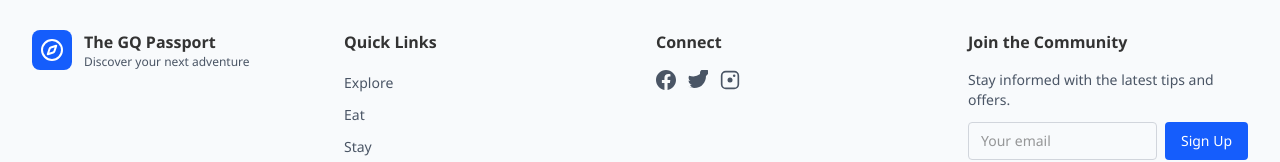
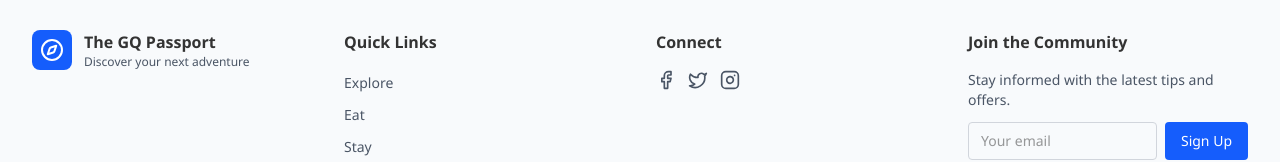
Before and after one commit to BrianStatesThat/thepepassport, a Next.js app in the folder gqeberha-travel-guide/: page / in a window 1280 px wide. Shown: the part 3163-3325 px from the top of the page. Built offline with nearby package versions, Linux system fonts and the light colour scheme; no server answers; the database is empty.

Commit message:
Added lucide icons on footer instead of the svg ones

```diff
--- a/gqeberha-travel-guide/app/components/Footer.tsx
+++ b/gqeberha-travel-guide/app/components/Footer.tsx
@@ -1,7 +1,7 @@
 "use client";
 
 import Link from "next/link";
-import { Compass } from "lucide-react";
+import { Compass, Facebook, Instagram, Twitter } from "lucide-react";
 
 interface FooterLink {
   label: string;
@@ -73,22 +73,13 @@ export function Footer({
             <h4 className="font-bold text-dark-gray dark:text-white mb-4 text-sm md:text-base">Connect</h4>
             <div className="flex gap-3">
               <a href="https://facebook.com" className="text-gray-600 dark:text-slate-400 hover:text-blue-600 transition shrink-0">
-                <svg className="w-5 h-5" fill="currentColor" viewBox="0 0 24 24">
-                  <path d="M24 12.073c0-6.627-5.373-12-12-12s-12 5.373-12 12c0 5.99 4.388 10.954 10.125 11.854v-8.385H7.078v-3.47h3.047V9.43c0-3.007 1.792-4.669 4.533-4.669 1.312 0 2.686.235 2.686.235v2.953H15.83c-1.491 0-1.956.925-1.956 1.874v2.25h3.328l-.532 3.47h-2.796v8.385C19.612 23.027 24 18.062 24 12.073z" />
-                </svg>
+                <Facebook className="w-5 h-5" />
               </a>
               <a href="https://twitter.com" className="text-gray-600 dark:text-slate-400 hover:text-blue-600 transition shrink-0">
-                <svg className="w-5 h-5" fill="currentColor" viewBox="0 0 24 24">
-                  <path d="M23.953 4.57a10 10 0 002.856-3.515 10.009 10.009 0 01-2.8.856 4.995 4.995 0 002.165-2.724c-.951.564-2.005.974-3.127 1.195a4.992 4.992 0 00-8.506 4.547A14.148 14.148 0 011.392 6.859a4.986 4.986 0 001.546 6.35 4.934 4.934 0 01-2.261-.569v.06a4.993 4.993 0 003.995 4.882 4.996 4.996 0 01-2.228.084 4.996 4.996 0 004.662 3.418A10.01 10.01 0 010 19.54a14.11 14.11 0 007.557 2.209c9.053 0 13.998-7.496 13.998-13.985 0-.21 0-.42-.015-.63A9.935 9.935 0 0024 4.59z" />
-                </svg>
+                <Twitter className="w-5 h-5" />
               </a>
               <a href="https://instagram.com" className="text-gray-600 dark:text-slate-400 hover:text-blue-600 transition shrink-0">
-                <svg className="w-5 h-5" fill="currentColor" viewBox="0 0 24 24">
-                  <rect width="24" height="24" fill="none" />
-                  <rect x="2" y="2" width="20" height="20" rx="5" ry="5" fill="none" stroke="currentColor" strokeWidth="2" />
-                  <circle cx="12" cy="12" r="3" fill="currentColor" />
-                  <circle cx="17" cy="7" r="1.5" fill="currentColor" />
-                </svg>
+                <Instagram className="w-5 h-5" />
               </a>
             </div>
           </div>
```
